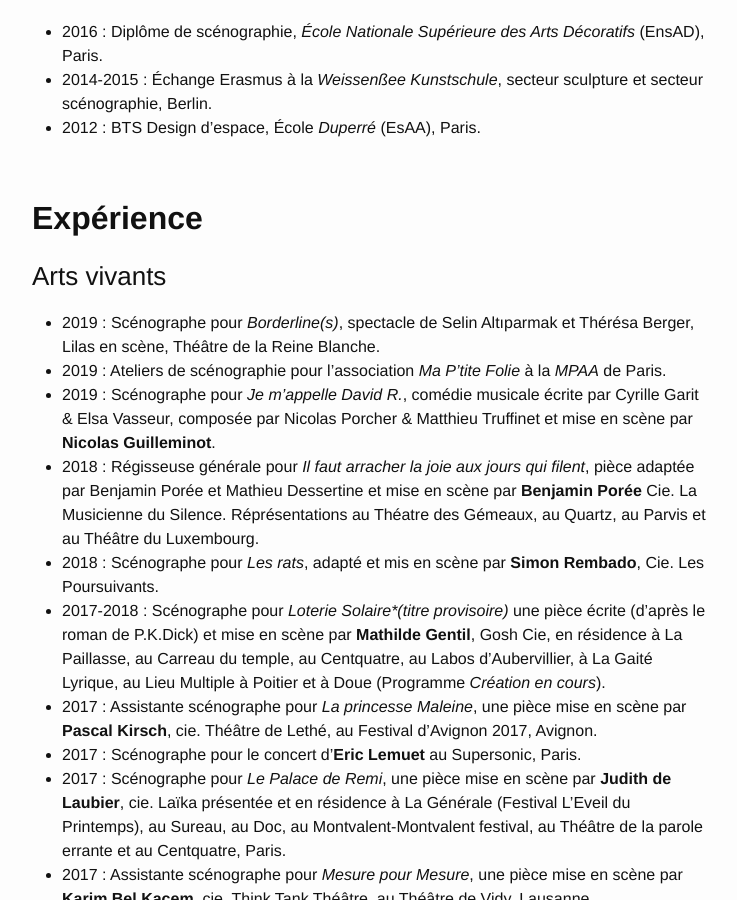
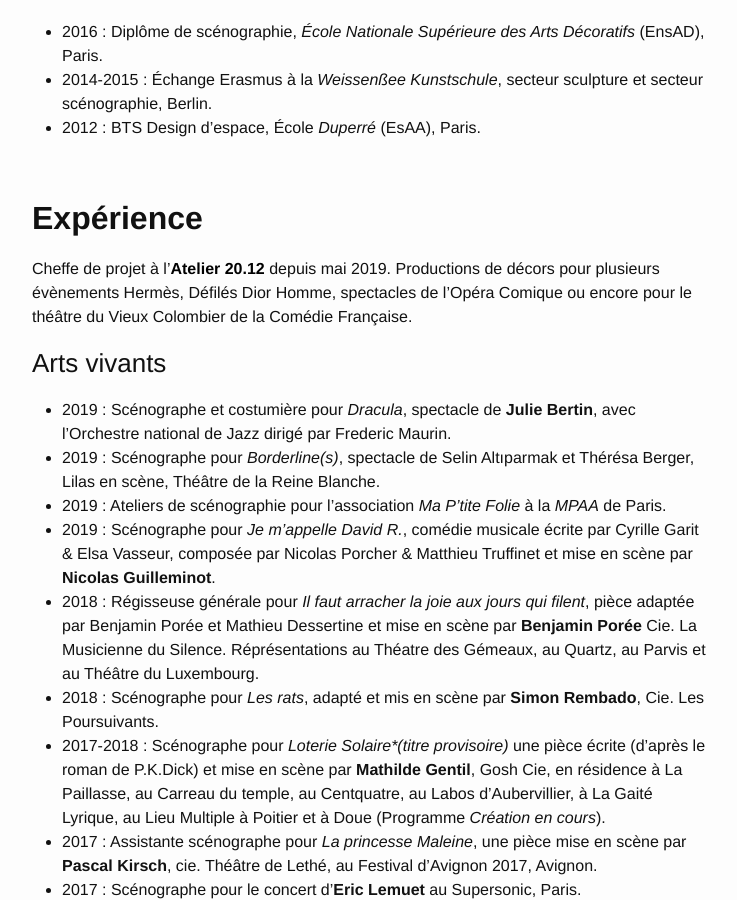
Before and after one commit to louiseds/louiseds.github.io, a Jekyll site: the page built from about.md, in a window 1280 px wide and 900 px high, scrolled down 759 px. Shown: the whole window, without its empty margins (268-1005 px from the left). Built offline with Jekyll 4.4.1, drawn with Linux system fonts in a browser that asks for light colours; some of the changed text lies outside the part shown.

Commit message:
Update about.md

```diff
--- a/about.md
+++ b/about.md
@@ -25,8 +25,11 @@
 
 ## **Expérience**
 
+Cheffe de projet à l'**[Atelier 20.12](http://www.20point12.com/)** depuis mai 2019. Productions de décors pour plusieurs évènements Hermès, Défilés Dior Homme, spectacles de l'Opéra Comique ou encore pour le théâtre du Vieux Colombier de la Comédie Française.
+
 ### Arts vivants
 
+* 2019 : Scénographe et costumière pour _Dracula_, spectacle de **Julie Bertin**, avec l'Orchestre national de Jazz dirigé par Frederic Maurin.
 * 2019 : Scénographe pour _Borderline(s)_, spectacle de Selin Altıparmak et Thérésa Berger, Lilas en scène, Théâtre de la Reine Blanche.
 * 2019 : Ateliers de scénographie pour l'association _Ma P'tite Folie_ à la _MPAA_ de Paris.
 * 2019 : Scénographe pour _Je m'appelle David R._, comédie musicale écrite par Cyrille Garit & Elsa Vasseur, composée par Nicolas Porcher & Matthieu Truffinet et mise en scène par **Nicolas Guilleminot**.
@@ -99,7 +102,12 @@
 
 ## **Experience**
 
+Project manager at l'**Atelier 20.12** since may 2019. Decor productions for Hermès events, Dior men fashion shows, Opéra Comique's show and the theatre Vieux Colombier of la Comédie Française.
+
+
 ### Performing arts
+
+* 2019 : Stage and costum designer for _Dracula_, a musical play by **Julie Bertin**, with the National orchestre of Jazz directed by Frederic Maurin.
 * 2019 : Stage design for _Borderline(s)_, a theater play by Selin Altıparmak & Thérésa Berger, Lilas en scène, Théâtre de la Reine Blanche, Paris.
 * 2019 : Stage design teacher for _Ma P'tite Folie's_ workshops at MPAA Paris
 * 2019 : Stage designer for _Je m'appelle David R._, a musical written by Cyrille Garit & Elsa Vasseur, composed by Nicolas Porcher & Matthieu Truffinet and directed by Nicolas Guilleminot.
```
